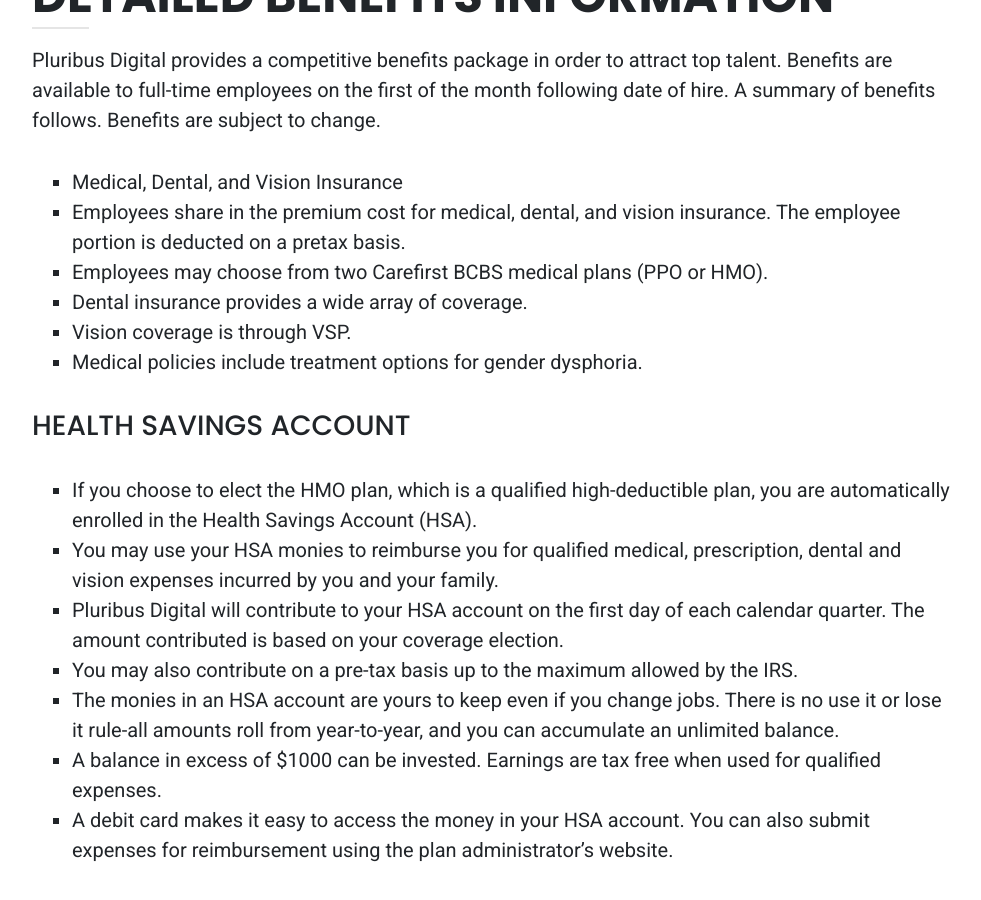
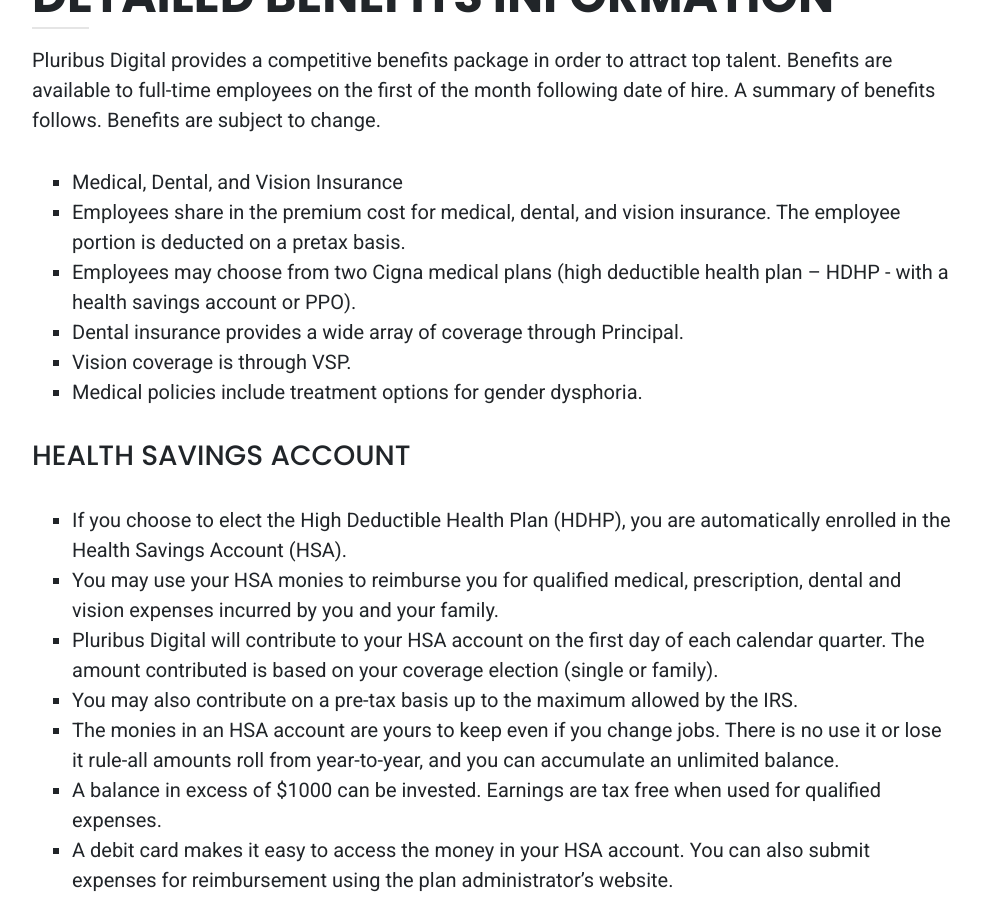
Before and after one commit to PluribusDigital/pluribusdigital-com, a Jekyll site: the page built from content/join/benefits.md, in a window 1280 px wide and 900 px high, scrolled down 303 px. Shown: the whole window, without its empty margins (148-1129 px from the left). Built offline with Jekyll 4.4.1, drawn with Linux system fonts in a browser that asks for light colours; some of the changed text lies outside the part shown.

Commit message:
Update benefits.md (#64)
Modified content

```diff
--- a/content/join/benefits.md
+++ b/content/join/benefits.md
@@ -10,16 +10,16 @@
 
 * Medical, Dental, and Vision Insurance
 * Employees share in the premium cost for medical, dental, and vision insurance. The employee portion is deducted on a pretax basis.
-* Employees may choose from two Carefirst BCBS medical plans (PPO or HMO).
-* Dental insurance provides a wide array of coverage.
+* Employees may choose from two Cigna medical plans (high deductible health plan – HDHP - with a health savings account or PPO).
+* Dental insurance provides a wide array of coverage through Principal.
 * Vision coverage is through VSP.
 * Medical policies include treatment options for gender dysphoria.
 
 ### Health Savings Account
 
-* If you choose to elect the HMO plan, which is a qualified high-deductible plan, you are automatically enrolled in the Health Savings Account (HSA).
+* If you choose to elect the High Deductible Health Plan (HDHP), you are automatically enrolled in the Health Savings Account (HSA).
 * You may use your HSA monies to reimburse you for qualified medical, prescription, dental and vision expenses incurred by you and your family.
-* Pluribus Digital will contribute to your HSA account on the first day of each calendar quarter.  The amount contributed is based on your coverage election.
+* Pluribus Digital will contribute to your HSA account on the first day of each calendar quarter.  The amount contributed is based on your coverage election (single or family).
 * You may also contribute on a pre-tax basis up to the maximum allowed by the IRS.
 * The monies in an HSA account are yours to keep even if you change jobs.  There is no use it or lose it rule-all amounts roll from year-to-year, and you can accumulate an unlimited balance.
 * A balance in excess of $1000 can be invested.  Earnings are tax free when used for qualified expenses.
@@ -52,7 +52,7 @@
 * The company provides long-term disability coverage for full-time employees at no cost to the employee.
 * Benefits continue up to age 65.
 
-### Paid Time Off (Effective August 1, 2021)
+### Paid Time Off Effective August 1, 2021
 
 * Regular, full-time employees accrue personal leave on a monthly basis (will accrue on a semi-monthly basis beginning January 1, 2022) and are eligible to accrue up to 15 days of personal leave in a calendar year. The accrued personal leave is to be used at the employee’s discretion for time away from work (i.e., vacation days, personal days, etc.).  Any earned and unused personal leave hours are paid to employees when they leave the company.
 * At the beginning of each calendar year, employees will also be provided five (5) days of sick leave to be used to care for themselves or a family member.  Sick days will be prorated based on time of hire.  Any unused sick time at the end of each calendar year does not roll over into the new year and does not get paid out.
```
